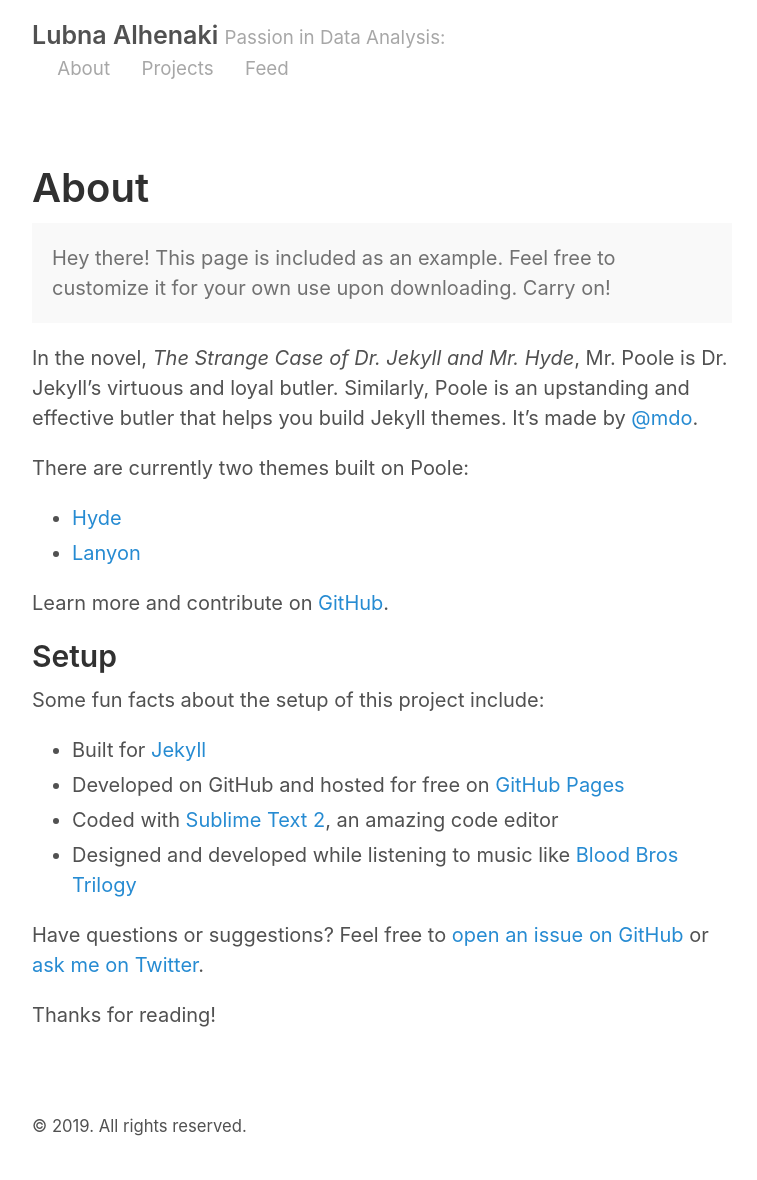
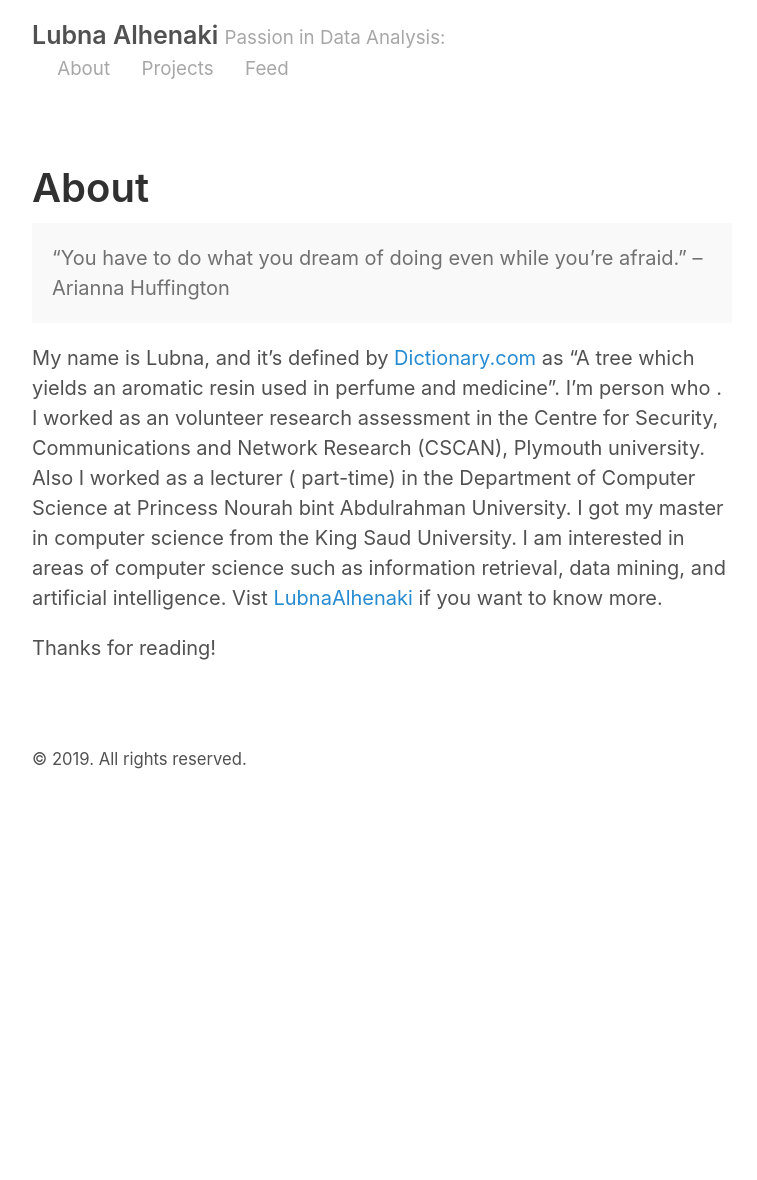
Before and after one commit to LubnaAlhenaki/LubnaAlhenaki.github.io, a Jekyll site: the page built from about.md, in a window 1280 px wide. Shown: the whole page, without its empty margins (258-1015 px from the left). Built offline with Jekyll 4.4.1, drawn with Linux system fonts in a browser that asks for light colours; after the commit the page ends 900 px from its top, so only the background shows below that.

Commit message:
Update about.md

```diff
--- a/about.md
+++ b/about.md
@@ -4,27 +4,12 @@
 ---
 
 <p class="message">
-  Hey there! This page is included as an example. Feel free to customize it for your own use upon downloading. Carry on!
+  “You have to do what you dream of doing even while you’re afraid.” – Arianna Huffington
 </p>
 
-In the novel, *The Strange Case of Dr. Jekyll and Mr. Hyde*, Mr. Poole is Dr. Jekyll's virtuous and loyal butler. Similarly, Poole is an upstanding and effective butler that helps you build Jekyll themes. It's made by [@mdo](https://twitter.com/mdo).
+My name is Lubna, and it’s defined by [Dictionary.com](https://www.dictionary.com/) as “A tree which yields an aromatic resin used in perfume and medicine”. I’m person who . I worked as an volunteer research assessment in the Centre for Security, Communications and Network Research (CSCAN), Plymouth university. Also I worked as a lecturer ( part-time) in the Department of Computer Science at Princess Nourah  bint Abdulrahman University. I got my master in computer science from the King Saud University. I am interested in  areas of computer science such as information retrieval, data mining, and artificial intelligence.
+Vist [LubnaAlhenaki](https://sa.linkedin.com/in/lubna-alhenaki-2304a9191) if you want to know more.
 
-There are currently two themes built on Poole:
 
-* [Hyde](http://hyde.getpoole.com)
-* [Lanyon](http://lanyon.getpoole.com)
-
-Learn more and contribute on [GitHub](https://github.com/poole).
-
-## Setup
-
-Some fun facts about the setup of this project include:
-
-* Built for [Jekyll](http://jekyllrb.com)
-* Developed on GitHub and hosted for free on [GitHub Pages](https://pages.github.com)
-* Coded with [Sublime Text 2](http://sublimetext.com), an amazing code editor
-* Designed and developed while listening to music like [Blood Bros Trilogy](https://soundcloud.com/maddecent/sets/blood-bros-series)
-
-Have questions or suggestions? Feel free to [open an issue on GitHub](https://github.com/poole/poole/issues/new) or [ask me on Twitter](https://twitter.com/mdo).
 
 Thanks for reading!
```
